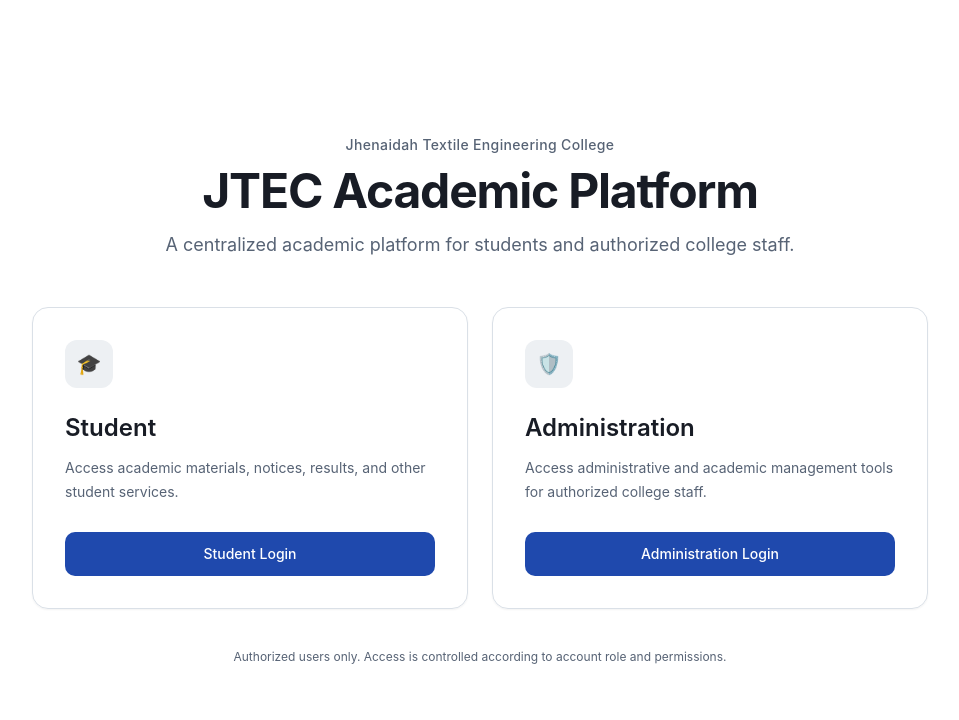
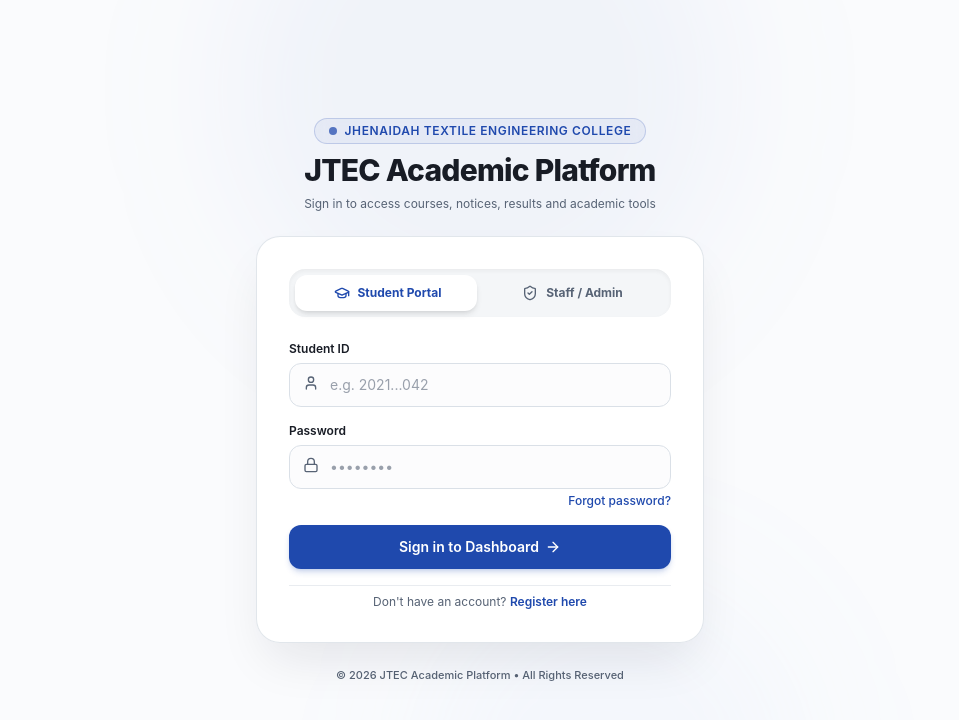
Before and after one commit to faisalhosen2000d-afk/jtec-academic-platform, a Next.js app: page / in a window 1280 px wide. Shown: the top 720 px of the page, without its empty margins (160-1119 px from the left). Built offline with nearby package versions, Linux system fonts and the light colour scheme.

Commit message:
feat(home): unified 2-in-1 interactive card on home page with realistic student ID placeholder and modern glow

```diff
--- a/src/app/(public)/login/page.tsx
+++ b/src/app/(public)/login/page.tsx
@@ -80,9 +80,9 @@ export default function LoginPage() {
                 id="student_id"
                 name="student_id"
                 type="text"
-                placeholder="e.g. 2021-1-4-001"
+                placeholder="e.g. 2021...042"
                 autoComplete="username"
-                className="h-11 rounded-xl bg-muted/30 text-sm focus:bg-background"
+                className="h-11 rounded-xl bg-muted/30 text-sm focus:bg-background focus:ring-4 focus:ring-primary/15 transition-all"
                 required
               />
             </FormField>
@@ -97,7 +97,7 @@ export default function LoginPage() {
                 name="password"
                 autoComplete="current-password"
                 placeholder="••••••••"
-                className="h-11 rounded-xl bg-muted/30 text-sm focus:bg-background"
+                className="h-11 rounded-xl bg-muted/30 text-sm focus:bg-background focus:ring-4 focus:ring-primary/15 transition-all"
                 required
               />
             </FormField>
--- a/src/app/(public)/page.tsx
+++ b/src/app/(public)/page.tsx
@@ -1,91 +1,234 @@
+"use client";
+
+import { useState } from "react";
 import Link from "next/link";
+import { useActionState } from "react";
+import { GraduationCap, ShieldCheck, ArrowRight, Lock, User, Mail } from "lucide-react";
+import { signIn, staffSignIn, type AuthActionResult } from "@/server/actions/auth";
+import { Button } from "@/components/ui/button";
+
+const initialAuthState: AuthActionResult = {
+  success: false,
+  error: "",
+};
 
 export default function HomePage() {
+  const [activeTab, setActiveTab] = useState<"student" | "staff">("student");
+
+  const [studentState, studentFormAction, studentPending] = useActionState(
+    async (_prevState: AuthActionResult, formData: FormData) => signIn(formData),
+    initialAuthState,
+  );
+
+  const [staffState, staffFormAction, staffPending] = useActionState(
+    async (_prevState: AuthActionResult, formData: FormData) => staffSignIn(formData),
+    initialAuthState,
+  );
+
+  const studentError = studentState.success ? undefined : studentState.error;
+  const staffError = staffState.success ? undefined : staffState.error;
+
   return (
-    <main className="min-h-screen bg-background text-foreground">
-      <div className="mx-auto flex min-h-screen w-full max-w-6xl items-center justify-center px-6 py-12">
-        <div className="w-full max-w-4xl">
-          {/* Header */}
-          <section className="text-center">
-            <p className="text-sm font-medium tracking-wide text-muted-foreground">
-              Jhenaidah Textile Engineering College
-            </p>
+    <main className="relative flex min-h-screen items-center justify-center overflow-hidden bg-slate-50/70 px-4 py-10 dark:bg-slate-950">
+      {/* Background Ambient Glow */}
+      <div
+        className="pointer-events-none absolute -top-40 left-1/2 -z-10 h-[500px] w-[500px] -translate-x-1/2 rounded-full bg-primary/15 blur-3xl"
+        aria-hidden="true"
+      />
+      <div
+        className="pointer-events-none absolute -bottom-40 right-1/4 -z-10 h-96 w-96 rounded-full bg-blue-500/10 blur-3xl"
+        aria-hidden="true"
+      />
 
-            <h1 className="mt-3 text-4xl font-bold tracking-tight sm:text-5xl">
-              JTEC Academic Platform
-            </h1>
+      <div className="w-full max-w-md">
+        {/* Header Institution Badge */}
+        <div className="text-center space-y-2 mb-6">
+          <div className="inline-flex items-center gap-2 rounded-full border border-primary/20 bg-primary/5 px-3.5 py-1 text-xs font-semibold uppercase tracking-wider text-primary shadow-xs backdrop-blur">
+            <span className="h-2 w-2 rounded-full bg-primary animate-pulse" />
+            Jhenaidah Textile Engineering College
+          </div>
+          <h1 className="text-2xl sm:text-3xl font-extrabold tracking-tight text-foreground">
+            JTEC Academic Platform
+          </h1>
+          <p className="text-xs text-muted-foreground">
+            Sign in to access courses, notices, results and academic tools
+          </p>
+        </div>
 
-            <p className="mx-auto mt-4 max-w-2xl text-base leading-7 text-muted-foreground sm:text-lg">
-              A centralized academic platform for students and authorized
-              college staff.
-            </p>
-          </section>
+        {/* 2-in-1 Unified Card */}
+        <div className="relative rounded-3xl border border-border/80 bg-background/95 p-6 sm:p-8 shadow-2xl shadow-slate-900/10 backdrop-blur-xl transition-all">
 
-          {/* Login Options */}
-          <section className="mt-12">
-            <div className="grid gap-6 md:grid-cols-2">
-              {/* Student */}
-              <article className="flex flex-col rounded-2xl border border-border bg-card p-7 shadow-sm transition-shadow hover:shadow-md sm:p-8">
-                <div className="flex-1">
-                  <div className="flex h-12 w-12 items-center justify-center rounded-xl bg-muted text-xl">
-                    🎓
+          {/* Smooth Sliding Tab Switcher */}
+          <div className="relative flex rounded-2xl bg-muted/60 p-1.5 shadow-inner backdrop-blur-md">
+            <div
+              className="absolute inset-y-1.5 rounded-xl bg-background shadow-md transition-all duration-300 ease-out"
+              style={{
+                left: activeTab === "student" ? "6px" : "calc(50% + 3px)",
+                width: "calc(50% - 9px)",
+              }}
+            />
+            <button
+              type="button"
+              onClick={() => setActiveTab("student")}
+              className={`relative z-10 flex flex-1 items-center justify-center gap-2 py-2.5 text-xs font-bold transition-colors duration-200 ${
+                activeTab === "student" ? "text-primary" : "text-muted-foreground hover:text-foreground"
+              }`}
+            >
+              <GraduationCap className="h-4 w-4" />
+              Student Portal
+            </button>
+            <button
+              type="button"
+              onClick={() => setActiveTab("staff")}
+              className={`relative z-10 flex flex-1 items-center justify-center gap-2 py-2.5 text-xs font-bold transition-colors duration-200 ${
+                activeTab === "staff" ? "text-foreground" : "text-muted-foreground hover:text-foreground"
+              }`}
+            >
+              <ShieldCheck className="h-4 w-4" />
+              Staff / Admin
+            </button>
+          </div>
+
+          {/* Form Content */}
+          <div className="mt-6">
+            {activeTab === "student" ? (
+              <form action={studentFormAction} className="space-y-4 animate-in fade-in duration-200" noValidate>
+                <div>
+                  <label htmlFor="home_student_id" className="block text-xs font-semibold text-foreground mb-1.5">
+                    Student ID
+                  </label>
+                  <div className="relative group">
+                    <User className="absolute left-3.5 top-3 h-4 w-4 text-muted-foreground transition group-focus-within:text-primary" />
+                    <input
+                      id="home_student_id"
+                      name="student_id"
+                      type="text"
+                      placeholder="e.g. 2021...042"
+                      autoComplete="username"
+                      required
+                      className="w-full h-11 pl-10 pr-4 rounded-xl border border-input bg-muted/20 text-sm text-foreground placeholder:text-muted-foreground/60 transition-all duration-200 focus:bg-background focus:border-primary focus:ring-4 focus:ring-primary/15 focus:outline-none focus:scale-[1.005]"
+                    />
                   </div>
-
-                  <h2 className="mt-6 text-2xl font-semibold">
-                    Student
-                  </h2>
-
-                  <p className="mt-3 text-sm leading-6 text-muted-foreground">
-                    Access academic materials, notices, results, and other
-                    student services.
-                  </p>
                 </div>
 
-                <div className="mt-7">
-                  <Link
-                    href="/login"
-                    className="inline-flex w-full items-center justify-center rounded-md bg-primary px-4 py-3 text-sm font-medium text-primary-foreground transition-colors hover:bg-primary/90"
-                  >
-                    Student Login
+                <div>
+                  <label htmlFor="home_student_password" className="block text-xs font-semibold text-foreground mb-1.5">
+                    Password
+                  </label>
+                  <div className="relative group">
+                    <Lock className="absolute left-3.5 top-3 h-4 w-4 text-muted-foreground transition group-focus-within:text-primary" />
+                    <input
+                      id="home_student_password"
+                      name="password"
+                      type="password"
+                      placeholder="••••••••"
+                      autoComplete="current-password"
+                      required
+                      className="w-full h-11 pl-10 pr-4 rounded-xl border border-input bg-muted/20 text-sm text-foreground placeholder:text-muted-foreground/60 transition-all duration-200 focus:bg-background focus:border-primary focus:ring-4 focus:ring-primary/15 focus:outline-none focus:scale-[1.005]"
+                    />
+                  </div>
+                  <div className="flex justify-end pt-1">
+                    <Link href="/forgot-password" className="text-xs font-medium text-primary hover:underline">
+                      Forgot password?
+                    </Link>
+                  </div>
+                </div>
+
+                {studentError && (
+                  <div role="alert" className="rounded-xl border border-destructive/30 bg-destructive/10 p-3 text-center text-xs font-medium text-destructive">
+                    {studentError}
+                  </div>
+                )}
+
+                <Button
+                  type="submit"
+                  disabled={studentPending}
+                  className="h-11 w-full rounded-xl text-sm font-semibold shadow-md shadow-primary/20 transition-all hover:scale-[1.01] active:scale-[0.99]"
+                >
+                  {studentPending ? "Signing in..." : "Sign in to Dashboard"}
+                  {!studentPending && <ArrowRight className="ml-1.5 h-4 w-4" />}
+                </Button>
+
+                <div className="pt-2 text-center text-xs text-muted-foreground border-t border-border/60">
+                  Don&apos;t have an account?{" "}
+                  <Link href="/register" className="font-semibold text-primary hover:underline">
+                    Register here
                   </Link>
                 </div>
-              </article>
-
-              {/* Staff */}
-              <article className="flex flex-col rounded-2xl border border-border bg-card p-7 shadow-sm transition-shadow hover:shadow-md sm:p-8">
-                <div className="flex-1">
-                  <div className="flex h-12 w-12 items-center justify-center rounded-xl bg-muted text-xl">
-                    🛡️
+              </form>
+            ) : (
+              <form action={staffFormAction} className="space-y-4 animate-in fade-in duration-200" noValidate>
+                <div>
+                  <label htmlFor="home_staff_email" className="block text-xs font-semibold text-foreground mb-1.5">
+                    Staff Email
+                  </label>
+                  <div className="relative group">
+                    <Mail className="absolute left-3.5 top-3 h-4 w-4 text-muted-foreground transition group-focus-within:text-primary" />
+                    <input
+                      id="home_staff_email"
+                      name="email"
+                      type="email"
+                      placeholder="name@example.com"
+                      autoComplete="username"
+                      required
+                      className="w-full h-11 pl-10 pr-4 rounded-xl border border-input bg-muted/20 text-sm text-foreground placeholder:text-muted-foreground/60 transition-all duration-200 focus:bg-background focus:border-primary focus:ring-4 focus:ring-primary/15 focus:outline-none focus:scale-[1.005]"
+                    />
                   </div>
-
-                  <h2 className="mt-6 text-2xl font-semibold">
-                    Administration
-                  </h2>
-
-                  <p className="mt-3 text-sm leading-6 text-muted-foreground">
-                    Access administrative and academic management tools for
-                    authorized college staff.
-                  </p>
                 </div>
 
-                <div className="mt-7">
-                  <Link
-                    href="/staff-login"
-                    className="inline-flex w-full items-center justify-center rounded-md bg-primary px-4 py-3 text-sm font-medium text-primary-foreground transition-colors hover:bg-primary/90"
-                  >
-                    Administration Login
+                <div>
+                  <label htmlFor="home_staff_password" className="block text-xs font-semibold text-foreground mb-1.5">
+                    Password
+                  </label>
+                  <div className="relative group">
+                    <Lock className="absolute left-3.5 top-3 h-4 w-4 text-muted-foreground transition group-focus-within:text-primary" />
+                    <input
+                      id="home_staff_password"
+                      name="password"
+                      type="password"
+                      placeholder="••••••••"
+                      autoComplete="current-password"
+                      required
+                      className="w-full h-11 pl-10 pr-4 rounded-xl border border-input bg-muted/20 text-sm text-foreground placeholder:text-muted-foreground/60 transition-all duration-200 focus:bg-background focus:border-primary focus:ring-4 focus:ring-primary/15 focus:outline-none focus:scale-[1.005]"
+                    />
+                  </div>
+                  <div className="flex justify-end pt-1">
+                    <Link href="/forgot-password" className="text-xs font-medium text-primary hover:underline">
+                      Forgot password?
+                    </Link>
+                  </div>
+                </div>
+
+                {staffError && (
+                  <div role="alert" className="rounded-xl border border-destructive/30 bg-destructive/10 p-3 text-center text-xs font-medium text-destructive">
+                    {staffError}
+                  </div>
+                )}
+
+                <Button
+                  type="submit"
+                  disabled={staffPending}
+                  className="h-11 w-full rounded-xl text-sm font-semibold shadow-md shadow-primary/20 transition-all hover:scale-[1.01] active:scale-[0.99]"
+                >
+                  {staffPending ? "Verifying..." : "Sign in as Staff"}
+                  {!staffPending && <ArrowRight className="ml-1.5 h-4 w-4" />}
+                </Button>
+
+                <div className="pt-2 text-center text-xs text-muted-foreground border-t border-border/60">
+                  Need a staff account?{" "}
+                  <Link href="/administration/create-account" className="font-semibold text-primary hover:underline">
+                    Request Access
                   </Link>
                 </div>
-              </article>
-            </div>
-          </section>
+              </form>
+            )}
+          </div>
+        </div>
 
-          {/* Footer note */}
-          <p className="mt-10 text-center text-xs text-muted-foreground">
-            Authorized users only. Access is controlled according to account
-            role and permissions.
-          </p>
-        </div>
+        {/* Footer info */}
+        <p className="mt-6 text-center text-[11px] font-medium text-muted-foreground">
+          &copy; {new Date().getFullYear()} JTEC Academic Platform • All Rights Reserved
+        </p>
       </div>
     </main>
   );
```
